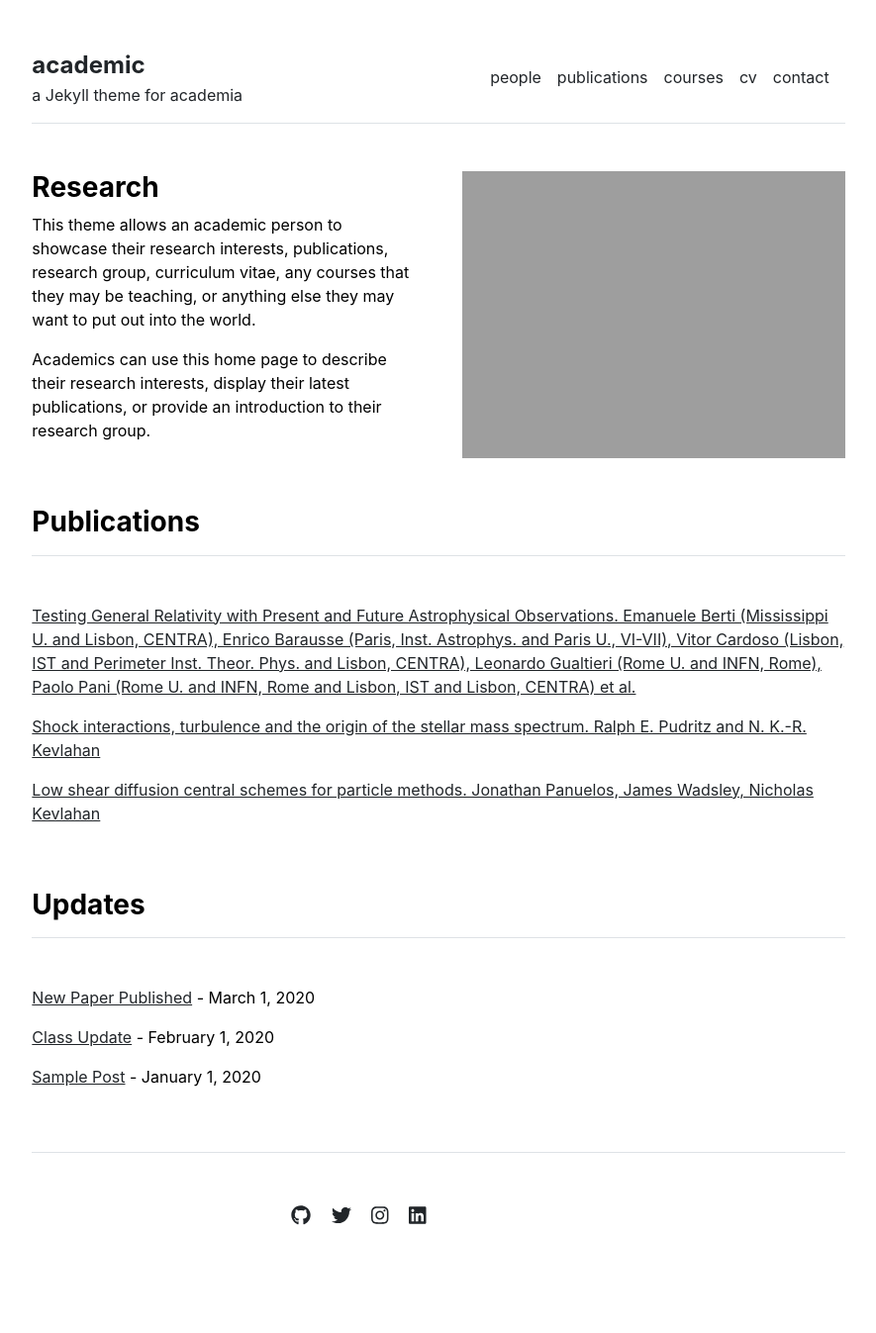
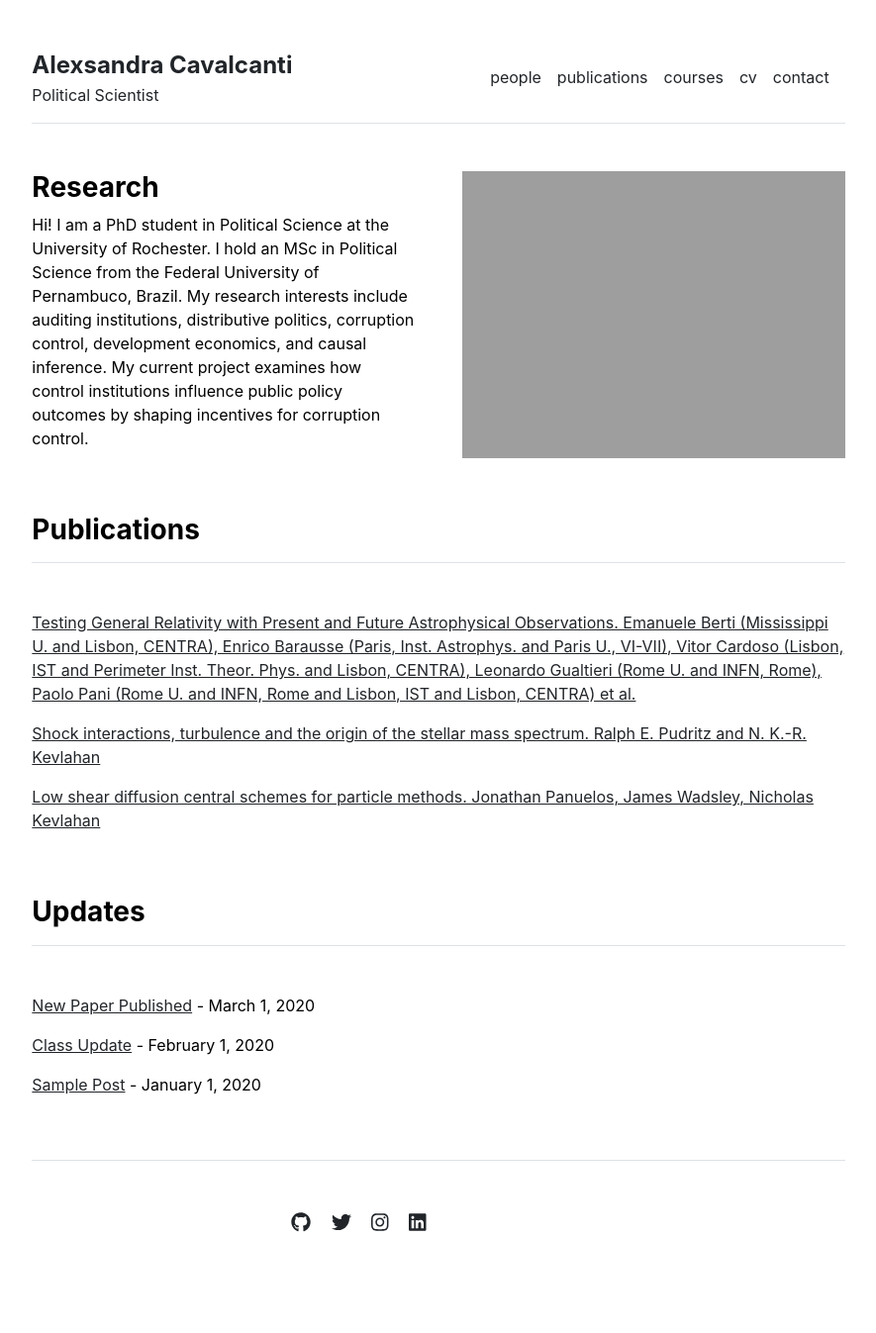
Before and after one commit to cavalcantialex/cavalcantialex.github.io, a Jekyll site: the page built from index.md, in a window 1280 px wide. Shown: the whole page at 99% size, without its empty margins (197-1082 px from the left). Built offline with Jekyll 4.4.1, drawn with Linux system fonts in a browser that asks for light colours.

Commit message:
first alterings

```diff
--- a/_config.yml
+++ b/_config.yml
@@ -1,4 +1,4 @@
 url: "" # the base hostname & protocol for your site, e.g. http://example.com
 baseurl: "" # the subpath of your site, e.g. /blog
-title: "academic" # the name of your site, e.g. ACME Corp.
-description: "a Jekyll theme for academia"
+title: "Alexsandra Cavalcanti" # the name of your site, e.g. ACME Corp.
+description: "Political Scientist"
--- a/index.md
+++ b/index.md
@@ -3,6 +3,4 @@ layout: home
 title: "Home"
 ---
 
-This theme allows an academic person to showcase their research interests, publications, research group, curriculum vitae, any courses that they may be teaching, or anything else they may want to put out into the world.
-
-Academics can use this home page to describe their research interests, display their latest publications, or provide an introduction to their research group.
+Hi! I am a PhD student in Political Science at the University of Rochester. I hold an MSc in Political Science from the Federal University of Pernambuco, Brazil. My research interests include auditing institutions, distributive politics, corruption control, development economics, and causal inference. My current project examines how control institutions influence public policy outcomes by shaping incentives for corruption control.
```
Also changed, not shown: README.md (deleted), assets/favicon.ico, assets/img/home.png (added), screenshot.png (deleted).
